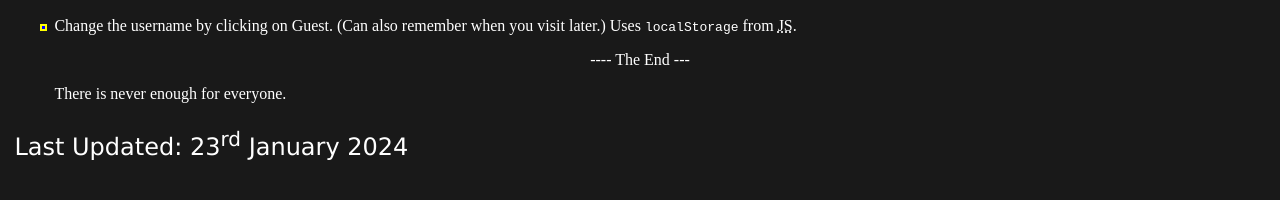
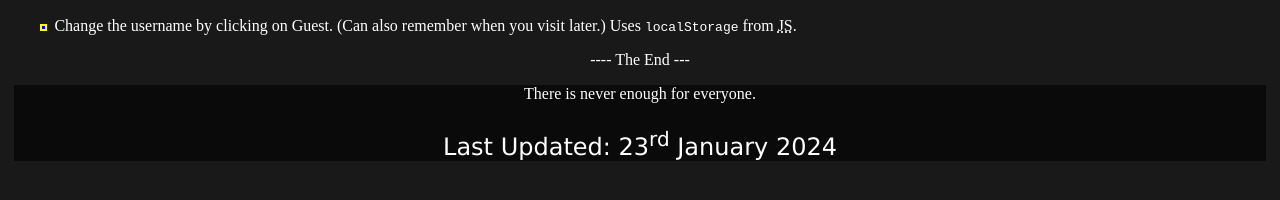
Before and after one commit to ksashwin12/ksashwin12.github.io, a plain HTML site: page index.html in a window 1280 px wide. Shown: the part 554-754 px from the top of the page. Drawn offline with Linux system fonts and the light colour scheme.

Commit message:
Update index.css

```diff
--- a/styles/index.css
+++ b/styles/index.css
@@ -64,3 +64,9 @@ p {
     font-family: 'Lucida Sans', 'Lucida Sans Regular', 'Lucida Grande', 'Lucida Sans Unicode', Geneva, Verdana, sans-serif;
     font-size: 150%;
 }
+
+footer {
+    background-color: rgba(0,0,0,0.6);
+    display: block;
+    text-align:center;
+}
```
